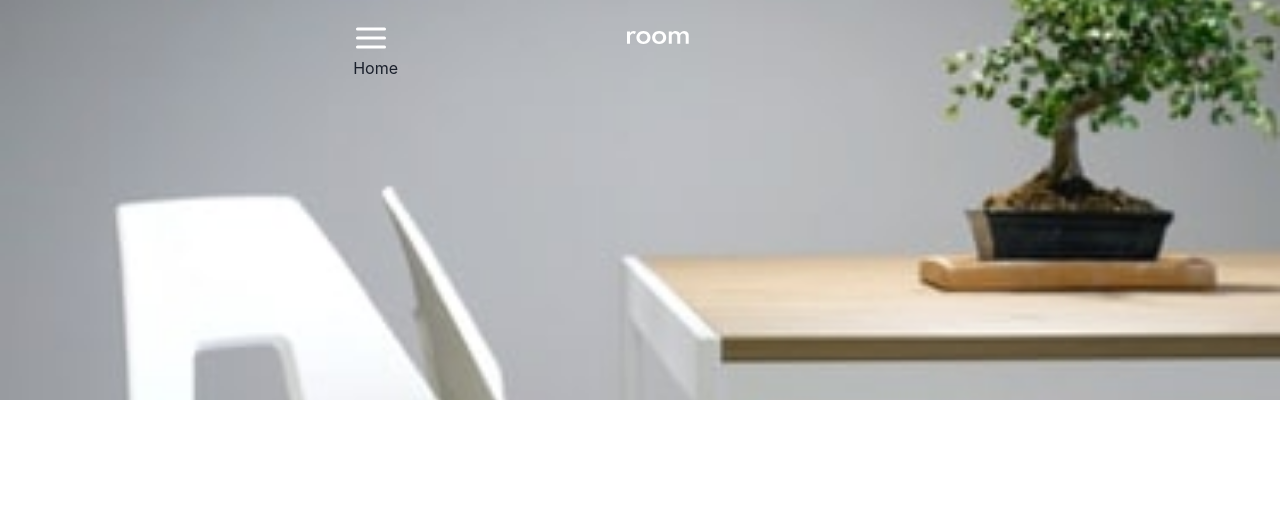
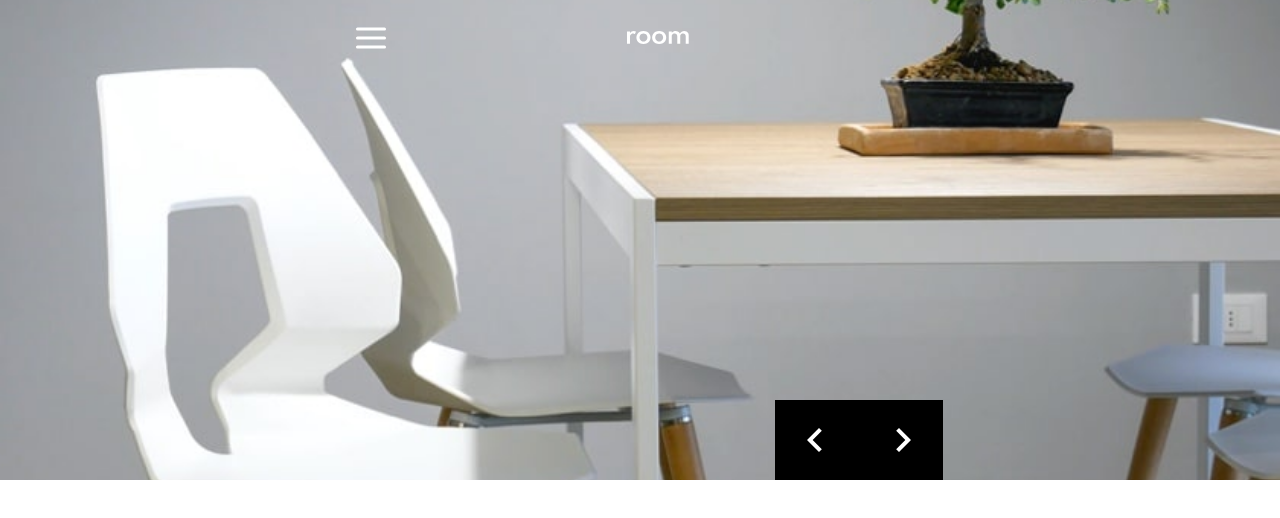
Before and after one commit to neildc14/Room-homepage, a React (Vite) app: page / in a window 1280 px wide. Shown: the top 518 px of the page. Built offline with nearby package versions, Linux system fonts and the light colour scheme.

Commit message:
created change background with imageIndexSlice

```diff
--- a/src/App.jsx
+++ b/src/App.jsx
@@ -3,29 +3,10 @@ import Home from "./components/page/Home";
 
 import { Container, Box } from "@chakra-ui/react";
 
-import HeroImage1 from "./assets/images/mobile-image-hero-1.jpg";
-import HeroImage2 from "./assets/images/mobile-image-hero-2.jpg";
-import HeroImage3 from "./assets/images/mobile-image-hero-3.jpg";
-
 function App() {
   return (
     <div className="App">
-      <Box
-        height="50vh"
-        w={"100%"}
-        sx={{
-          backgroundImage: `url(${HeroImage1})`,
-          backgroundRepeat: "no-repeat",
-          backgroundPosition: "center",
-          backgroundSize: "cover",
-        }}
-      >
-        <Container>
-          <Header />
-          <Home />
-
-        </Container>
-      </Box>
+      <Home />
     </div>
   );
 }
--- /dev/null
+++ b/src/components/ArrowButton.jsx
@@ -0,0 +1,20 @@
+import React from "react";
+import { Container, Box, Stack, Button, ButtonGroup } from "@chakra-ui/react";
+
+function ArrowButton({ children, carouselSlide }) {
+  return (
+    <Button
+      variant="none"
+      aria-label="back button"
+      height="100%"
+      py={3}
+      borderRadius="none"
+      _active={{ background: "teal.500" }}
+      onClick={carouselSlide}
+    >
+      {children}
+    </Button>
+  );
+}
+
+export default ArrowButton;
--- a/src/components/MobileNav.jsx
+++ b/src/components/MobileNav.jsx
@@ -10,7 +10,6 @@ function MobileNav() {
   const toggle = useSelector((state) => state.navToggle.toggle);
   const dispatch = useDispatch();
 
-  console.log(toggle);
   return (
     <Flex>
       <HamburgerIcon
--- a/src/components/page/Home.jsx
+++ b/src/components/page/Home.jsx
@@ -1,10 +1,74 @@
 import React from "react";
-import { Container, Box } from "@chakra-ui/react";
+import Header from "../layouts/Header";
+import { useSelector, useDispatch } from "react-redux";
+import { forward, backward } from "../../redux/features/imageIndexSlice";
 
-import Header from "../layouts/Header";
+import { Container, Box, ButtonGroup } from "@chakra-ui/react";
+import { ChevronLeftIcon, ChevronRightIcon } from "@chakra-ui/icons";
+
+import HeroImage1 from "../../assets/images/desktop-image-hero-1.jpg";
+import HeroImage2 from "../../assets/images/mobile-image-hero-2.jpg";
+import HeroImage3 from "../../assets/images/mobile-image-hero-3.jpg";
+import ArrowButton from "../ArrowButton";
 
 function Home() {
-  return <Box>Home</Box>;
+  const carouselImages = [`${HeroImage1}`, `${HeroImage2}`, `${HeroImage3}`];
+  const index = useSelector((state) => state.imageIndex.index);
+  const dispatch = useDispatch();
+
+  const forwardFunc = () => {
+    dispatch(forward());
+  };
+
+  const backwardFunc = () => {
+    dispatch(backward());
+  };
+
+  return (
+    <Box
+      height="60vh"
+      w={"100%"}
+      sx={{
+        backgroundImage: `url(${carouselImages[index]})`,
+        backgroundRepeat: "no-repeat",
+        backgroundPosition: "center center",
+        backgroundSize: "cover",
+      }}
+    >
+      <Container sx={{ height: "100%", position: "relative" }}>
+        <Header />
+
+        <ButtonGroup
+          bg="black"
+          display="inline-block"
+          sx={{ position: "absolute", bottom: 0, right: 0 }}
+        >
+          <ArrowButton carouselSlide={backwardFunc}>
+            <ChevronLeftIcon
+              color="white"
+              w={12}
+              h={14}
+              _hover={{
+                color: "teal.300",
+              }}
+              _active={{ color: "black" }}
+            />
+          </ArrowButton>
+          <ArrowButton carouselSlide={forwardFunc}>
+            <ChevronRightIcon
+              color="white"
+              w={12}
+              h={14}
+              _hover={{
+                color: "teal.300",
+              }}
+              _active={{ color: "black" }}
+            />
+          </ArrowButton>
+        </ButtonGroup>
+      </Container>
+    </Box>
+  );
 }
 
 export default Home;
--- a/src/redux/app/store.js
+++ b/src/redux/app/store.js
@@ -1,9 +1,11 @@
 import { configureStore } from "@reduxjs/toolkit";
 import navToggleSlice from "../features/navToggleSlice";
+import imageIndexSlice from "../features/imageIndexSlice";
 
 const store = configureStore({
   reducer: {
     navToggle: navToggleSlice,
+    imageIndex: imageIndexSlice,
   },
 });
 
--- /dev/null
+++ b/src/redux/features/imageIndexSlice.js
@@ -0,0 +1,21 @@
+import { createSlice } from "@reduxjs/toolkit";
+
+const initialState = {
+  index: 0,
+};
+
+const imageIndexSlice = createSlice({
+  name: "imageIndex",
+  initialState,
+  reducers: {
+    forward: (state) => {
+      state.index = state.index + 1 !== 3 ? state.index + 1 : 0;
+    },
+    backward: (state) => {
+      state.index = state.index - 1 !== -1 ? state.index - 1 : 2;
+    },
+  },
+});
+
+export default imageIndexSlice.reducer;
+export const { forward, backward } = imageIndexSlice.actions;
```
